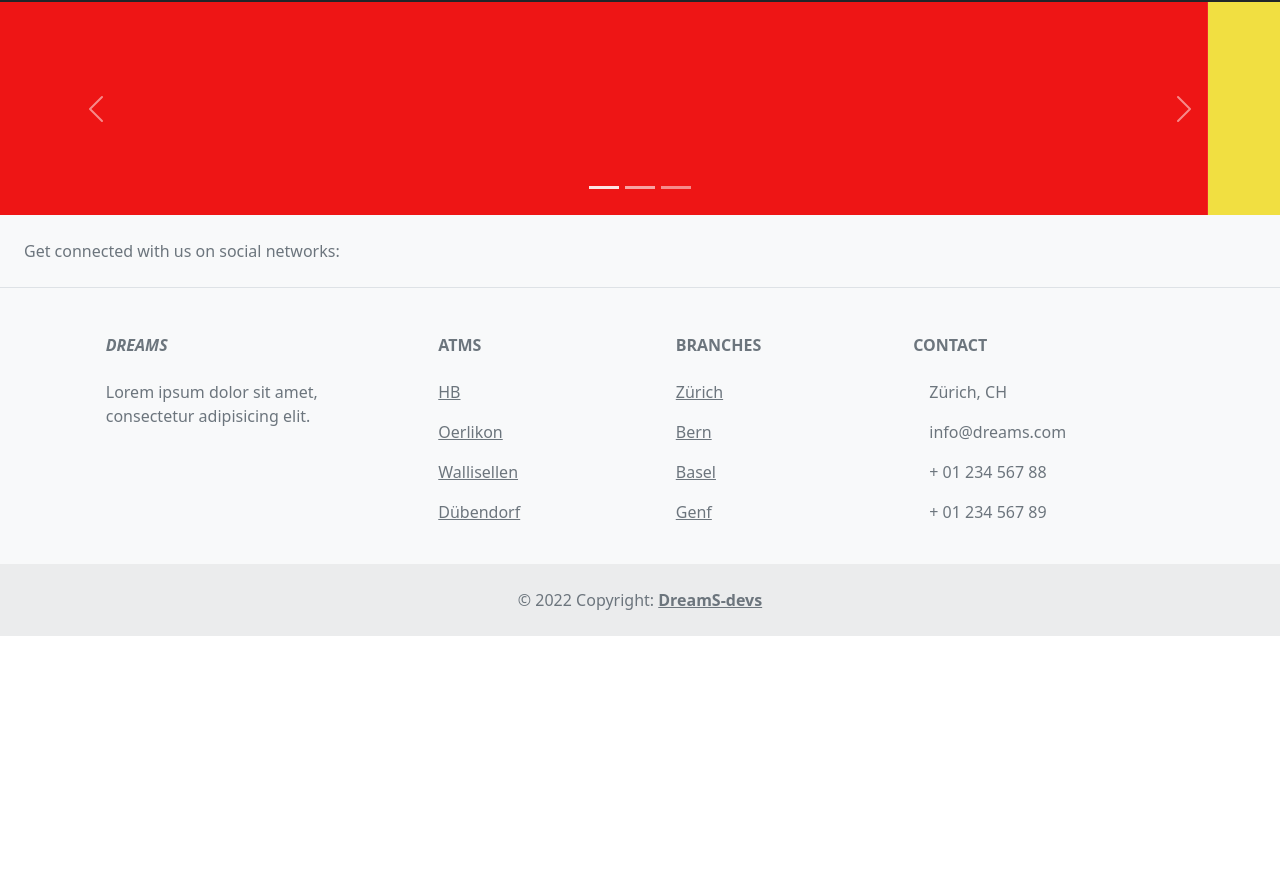
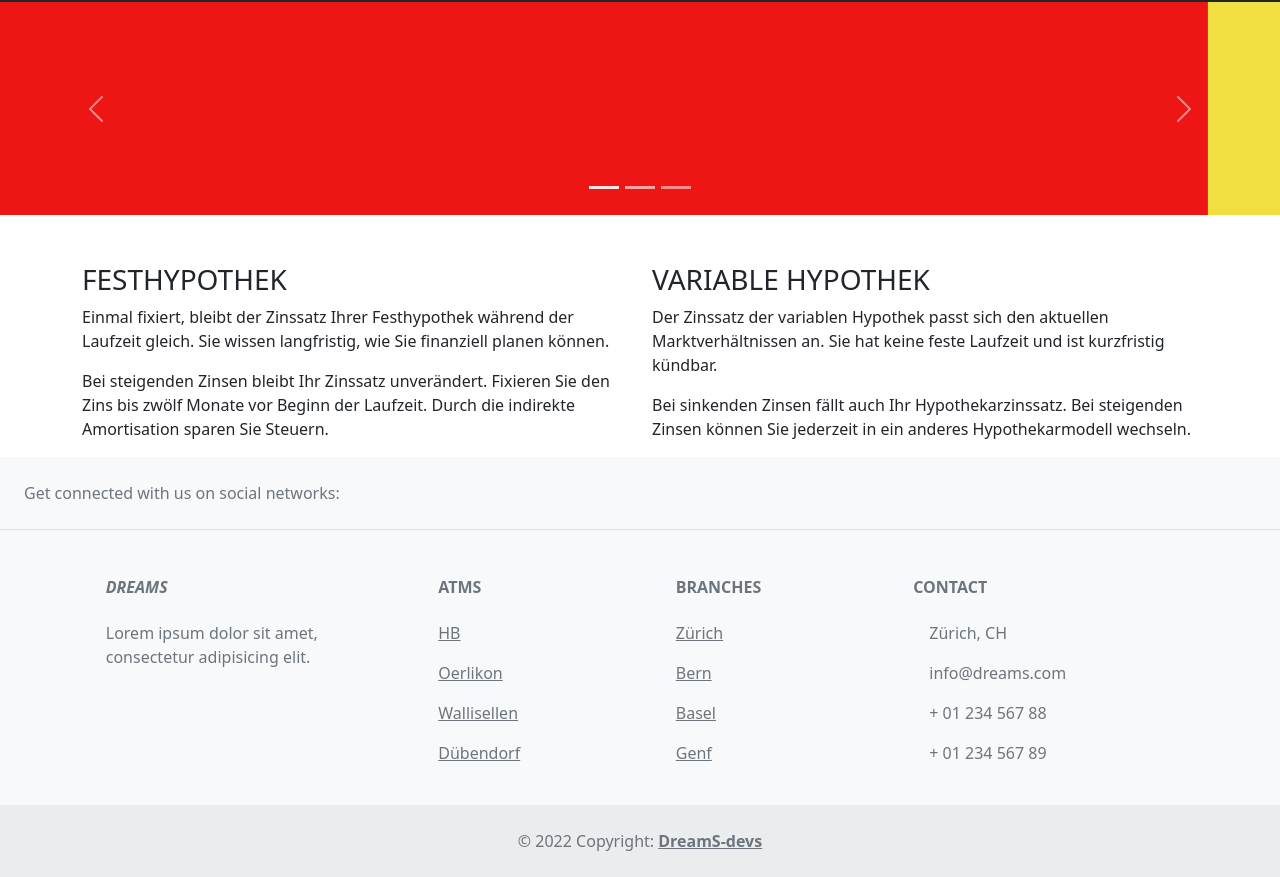
Before and after one commit to JayKay8/dreams-hompage, a plain HTML site: page site/products.html in a window 1280 px wide. Shown: the part 54-931 px from the top of the page. Before the commit the page ends 800 px from the top, so only its background shows below. Drawn offline with nearby package versions, Linux system fonts and the light colour scheme.

Commit message:
My initial version

```diff
--- a/site/products.html
+++ b/site/products.html
@@ -69,6 +69,29 @@
 
     <main>
         <!-- TODO fill in your page here-->
+
+
+        <div class="container mt-5">
+        <div class="row">
+          <div class="col-sm-6">
+            <h3>FESTHYPOTHEK</h3>
+            <p>Einmal fixiert, bleibt der Zinssatz Ihrer Festhypothek während der Laufzeit gleich. Sie wissen langfristig, wie Sie finanziell planen können.</p>
+            <p>Bei steigenden Zinsen bleibt Ihr Zinssatz unverändert.
+                Fixieren Sie den Zins bis zwölf Monate vor Beginn der Laufzeit.
+                Durch die indirekte Amortisation sparen Sie Steuern.</p>
+          </div>
+
+          <div class="col-sm-6">
+            <h3>VARIABLE HYPOTHEK</h3>
+            <p>Der Zinssatz der variablen Hypothek passt sich den aktuellen Marktverhältnissen an. Sie hat keine feste Laufzeit und ist kurzfristig kündbar.</p>
+            <p>Bei sinkenden Zinsen fällt auch Ihr Hypothekarzinssatz.
+                Bei steigenden Zinsen können Sie jederzeit in ein anderes Hypothekarmodell wechseln.
+            </p>
+          </div>
+
+        </div>
+      </div>
+
     </main>
 
     <footer class="text-center text-lg-start bg-light text-muted">
```
